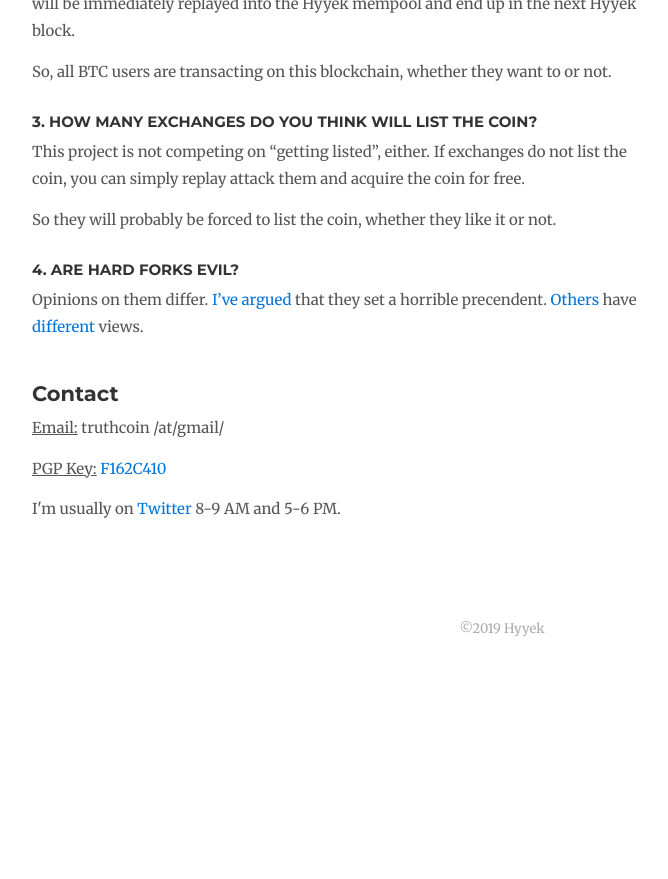
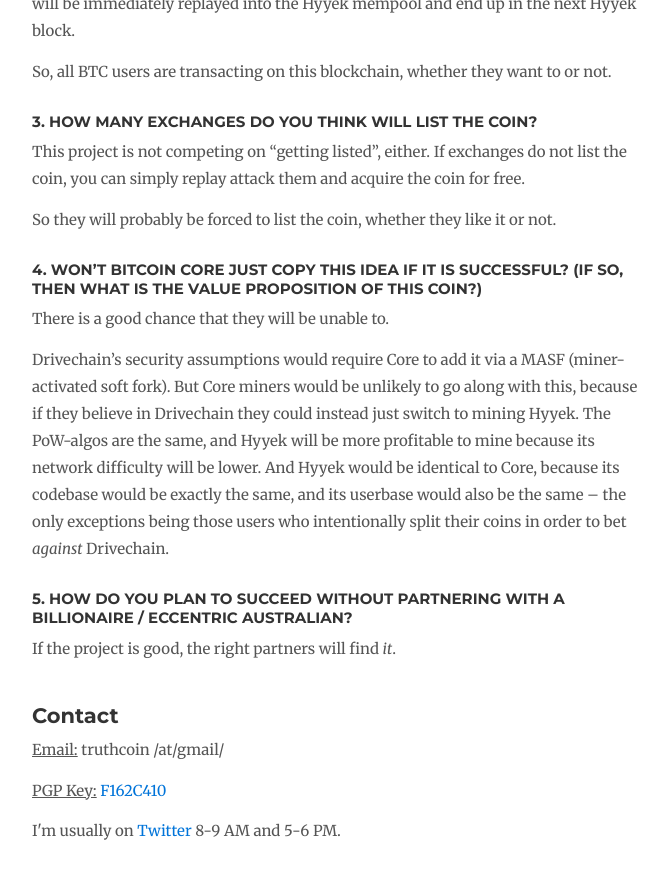
Before and after one commit to psztorc/hyyek-com, a Jekyll site: the page built from index.md, in a window 1280 px wide and 900 px high, scrolled down 986 px. Shown: the top 879 px of the window, without its empty margins (138-806 px from the left). Built offline with Jekyll 4.4.1, drawn with Linux system fonts in a browser that asks for light colours; nearby versions of some CDN libraries; comment, search, counter and statistics services are not loaded; before the commit the page ends 1667 px from its top, so only the background shows below that.

Commit message:
Update FAQ

```diff
--- a/index.md
+++ b/index.md
@@ -38,9 +38,22 @@ This project is not competing on "getting listed", either. If exchanges do not l
 
 So they will probably be forced to list the coin, whether they like it or not.
 
-### 4. Are Hard Forks Evil?
+### 4. Won't Bitcoin Core just copy this idea if it is successful? (If so, then what is the value proposition of this coin?)
+
+There is a good chance that they will be unable to.
+
+Drivechain's security assumptions would require Core to add it via a MASF (miner-activated soft fork). But Core miners would be unlikely to go along with this, because if they believe in Drivechain they could instead just switch to mining Hyyek. The PoW-algos are the same, and Hyyek will be more profitable to mine because its network difficulty will be lower. And Hyyek would be identical to Core, because its codebase would be exactly the same, and its userbase would also be the same -- the only exceptions being those users who intentionally split their coins in order to bet *against* Drivechain.
+
+### 5. How do you plan to succeed without partnering with a billionaire / eccentric Australian?
+
+If the project is good, the right partners will find *it*.
+
+<!--
+### 5. Are Hard Forks Evil?
 
 Opinions on them differ. [I've argued](http://www.truthcoin.info/blog/against-the-hard-fork/) that they set a horrible precendent. [Others](https://twitter.com/spencernoon/status/933135469520531456) have [different](https://www.youtube.com/watch?v=6-ms68Ircus) views.
+
+-->
 
 ## Contact
 
```
